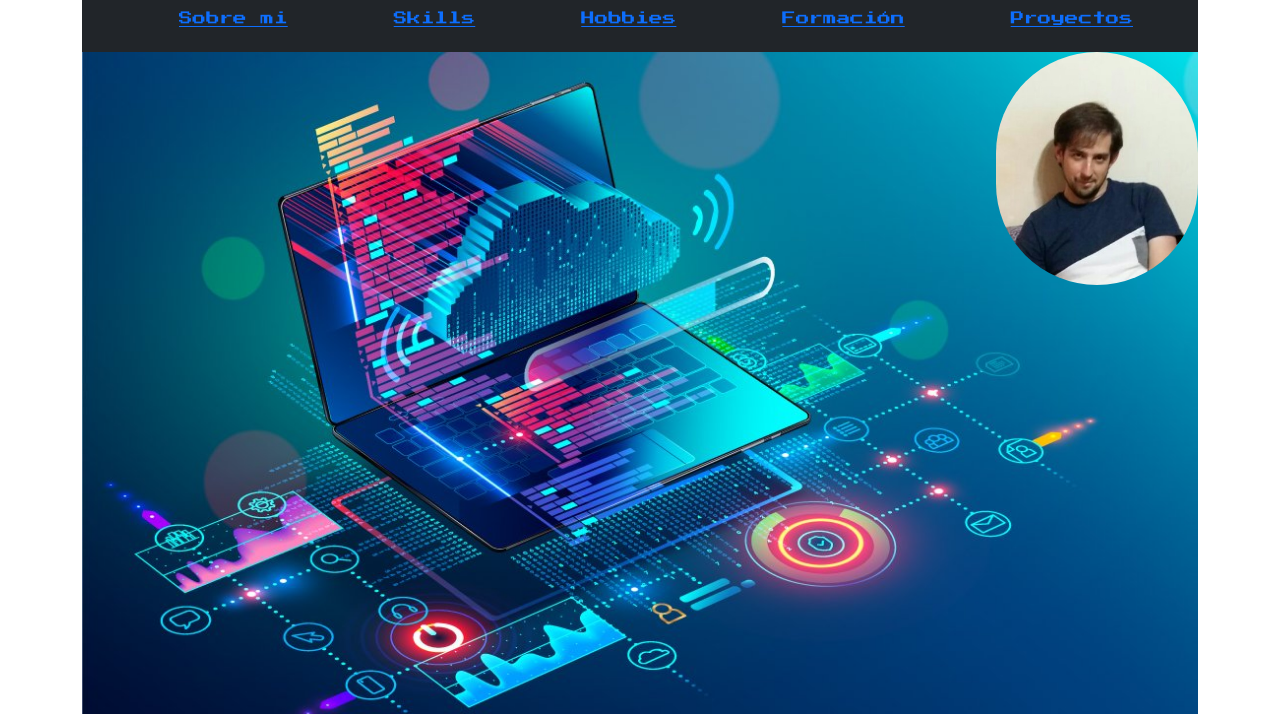
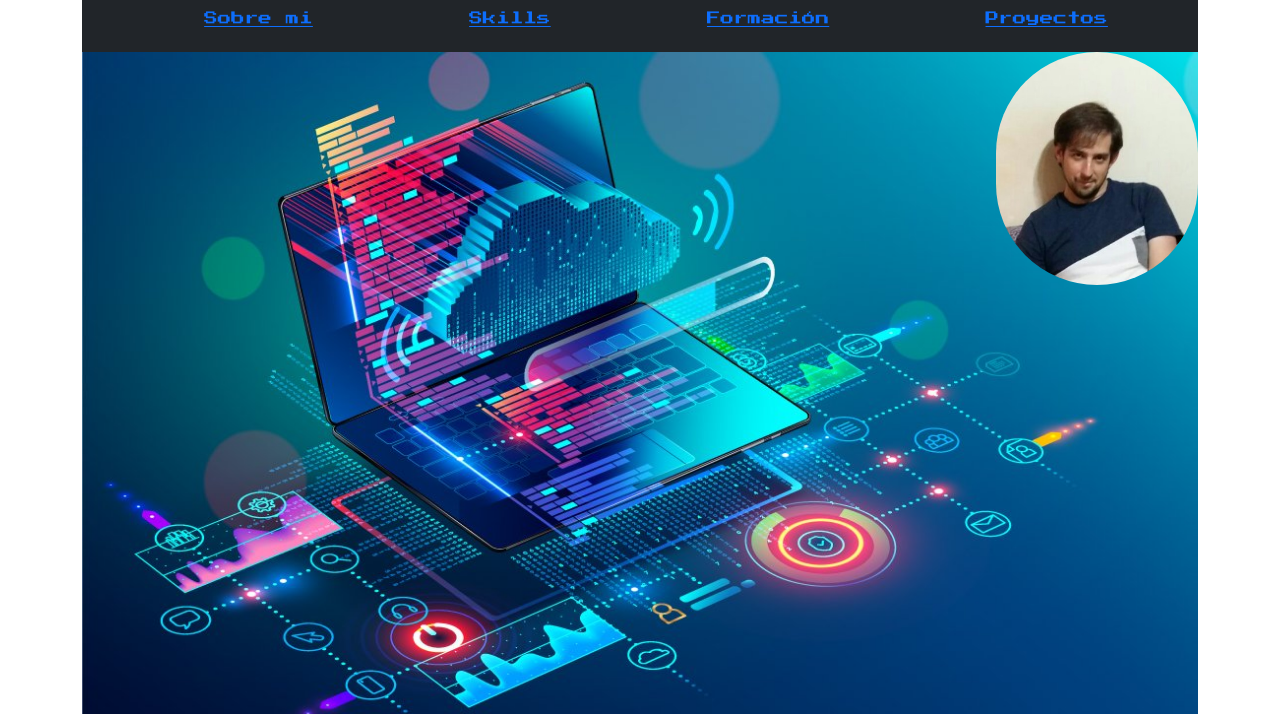
Before and after one commit to gergp62/challengePortfolio, a plain HTML site: page index.html in a window 1280 px wide. Shown: the part 51-765 px from the top of the page. Drawn offline with nearby package versions, Linux system fonts and the light colour scheme; a web font is replaced by a local one.

Commit message:
quite de hobbies de la barra

```diff
--- a/index.html
+++ b/index.html
@@ -53,7 +53,6 @@
                 <ul class="menu__list">
                     <li class="menu__list__item"><a href="#sobre-mi">Sobre mi</a></li>
                     <li class="menu__list__item"><a href="#skills">Skills</a></li>
-                    <li class="menu__list__item"><a href="#hobbies">Hobbies</a></li>
                     <li class="menu__list__item"><a href="#formacion">Formación</a></li>
                     <li class="menu__list__item"><a href="#xp">Proyectos</a></li>
 
```
